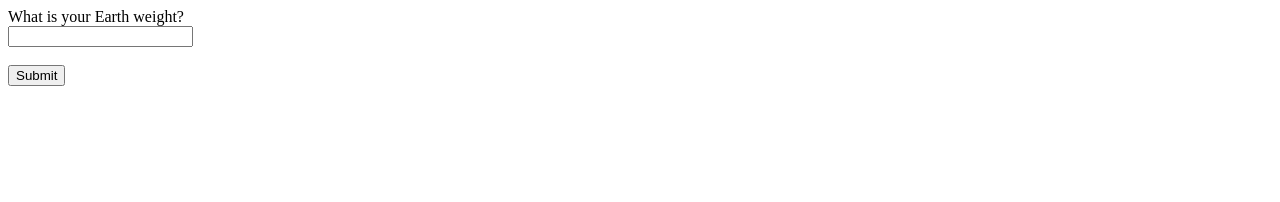
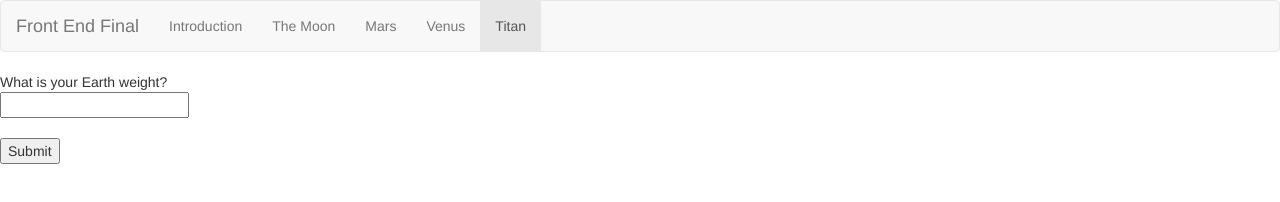
Before and after one commit to dcvasquez1/buildapc-webpage, a plain HTML site: page templates/titan.html in a window 1280 px wide. Drawn offline with nearby package versions, Linux system fonts and the light colour scheme.

Commit message:
Update titan.html

```diff
--- a/templates/titan.html
+++ b/templates/titan.html
@@ -1,9 +1,36 @@
 <!DOCTYPE html>
 <html>
   <head>
+    <meta charset="utf-8">
+		<meta name="viewport" content="width=device-width, initial-scale=1">
+		<link rel="stylesheet" href="https://maxcdn.bootstrapcdn.com/bootstrap/3.3.7/css/bootstrap.min.css" integrity="sha384-BVYiiSIFeK1dGmJRAkycuHAHRg32OmUcww7on3RYdg4Va+PmSTsz/K68vbdEjh4u" crossorigin="anonymous">
+
     <title>Weight on Titan</title>
   </head>
   <body>
+
+    <!--nav bar-->
+		<nav class="navbar navbar-default">
+			<div class="container-fluid">
+				<div class="navbar-header">
+				<button type="button" class="navbar-toggle" data-toggle="collapse" data-target="#myNavBar">
+					<span class="icon-bar"></span>
+					<span class="icon-bar"></span>
+					<span class="icon-bar"></span>
+				</button>
+					<a class="navbar-brand" href=".">Front End Final</a>
+				</div>
+				<div class="collapse navbar-collapse" id="myNavBar">
+					<ul class="nav navbar-nav">
+						<li><a href=".">Introduction</a></li>
+						<li><a href="moon">The Moon</a></li>
+            <li><a href="mars">Mars</a></li>
+						<li><a href="venus">Venus</a></li>
+            <li class="active"><a href="titan">Titan</a></li>
+					</ul>
+				</div>
+			</div>
+		</nav>
 
     <form action='/response'>
       What is your Earth weight?<br>
@@ -12,5 +39,12 @@
       <input type="submit">
     </form>
 
+    <!-- jQuery (necessary for Bootstrap's JavaScript plugins) -->
+		<script src="https://ajax.googleapis.com/ajax/libs/jquery/1.12.4/jquery.min.js"></script>
+		<!-- Include all compiled plugins (below), or include individual files as needed -->
+
+		<!-- Latest compiled and minified JavaScript -->
+		<script src="https://maxcdn.bootstrapcdn.com/bootstrap/3.3.7/js/bootstrap.min.js" integrity="sha384-Tc5IQib027qvyjSMfHjOMaLkfuWVxZxUPnCJA7l2mCWNIpG9mGCD8wGNIcPD7Txa" crossorigin="anonymous"></script>
+
   </body>
 </html>
```
